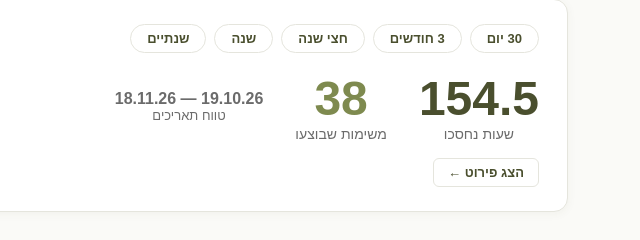
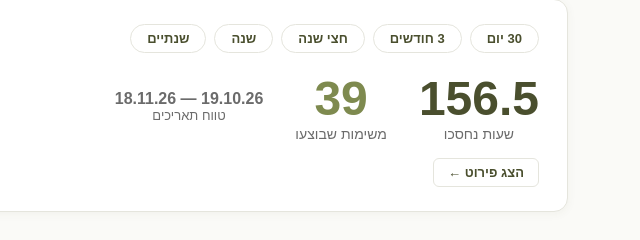
Before and after one commit to IdanCohen96/spivak-dashboard, a plain HTML site: page index.html in a window 1280 px wide. Shown: the part 731-971 px from the top of the page, 640-1280 px from the left. Drawn offline with Linux system fonts and the light colour scheme.

Commit message:
Dashboard: log Keshet coordination summary draft
Co-Authored-By: Claude Sonnet 5.5 <noreply@anthropic.com>

```diff
--- a/index.html
+++ b/index.html
@@ -1293,6 +1293,7 @@
     { date:'2026-11-17', task:'למידת 15 סיכומי ישיבות של קשת תעופה: זיהוי ארבעה פורמטים, בניית מדריך סגנון, שלוש תבניות מהסיכומים של עידן, בדיקה מכנית לישיבת מתכננים והוספת 28 אנשי קשר', project:'קשת תעופה', manual:6, agent:1.5 },
     { date:'2026-11-17', task:'טיוטת סיכום ישיבת מתכננים קשת תעופה (11.11.26) מקישור הקלטה: קריאת תמלול של שעה ו-40 דקות, בניית סיכום בטבלת ארבע עמודות כעותק של סיכום מתויק ובדיקה מכנית וחזותית', project:'קשת תעופה', manual:4, agent:1.5 },
     { date:'2026-11-17', task:'למידה מעריכת עידן על סיכום קשת תעופה: השוואת הטיוטה לגרסה שערך, הטמעת תשעה כללי ניסוח ומועדים בזיכרון (כולל לפרויקטים אחרים), הקשחת שתי בדיקות מכניות ותיוק הסיכום בתת-תיקייה חדשה עם עדכון הדשבורד', project:'קשת תעופה', manual:2, agent:0.8 },
+    { date:'2026-11-18', task:'טיוטת סיכום פגישת תיאום מסילות ותשתיות קשת תעופה (15.11.26) מקישור הקלטה: קריאת תמלול של 51 דקות, הצלבה מול סיכום Timeless, בניית סיכום בולטים כעותק של סיכום מתויק ובדיקה מכנית וחזותית לפי כל תיקוני עידן', project:'קשת תעופה', manual:3, agent:1 },
     { date:'2026-11-18', task:'בירור דרישות רישוי מהנדס (רשם המהנדסים): תנאי זכאות, חובת בחינה לפי מדור, מעבר ממדור מבנים לניהול הבנייה, קריאת תקנות ואתר הרשם', project:'כללי', manual:3, agent:0.6 },
     { date:'2026-11-18', task:'תיקון טופס הצהרת צבירת ניסיון מקצועי: טבלה שהתפצלה ל-32 עמודים הוחזרה לרצף של 4 עמודים, עם בדיקה חזותית', project:'כללי', manual:1.5, agent:0.3 },
     { date:'2026-11-18', task:'עדכון חשבון 7 של סיסטם (קידוחי קרקע, קשת תעופה) בקובץ מעקב החשבונות לפי צילום מרמדור, כולל התאמת סכומים', project:'קשת תעופה', manual:0.4, agent:0.1 },
```
